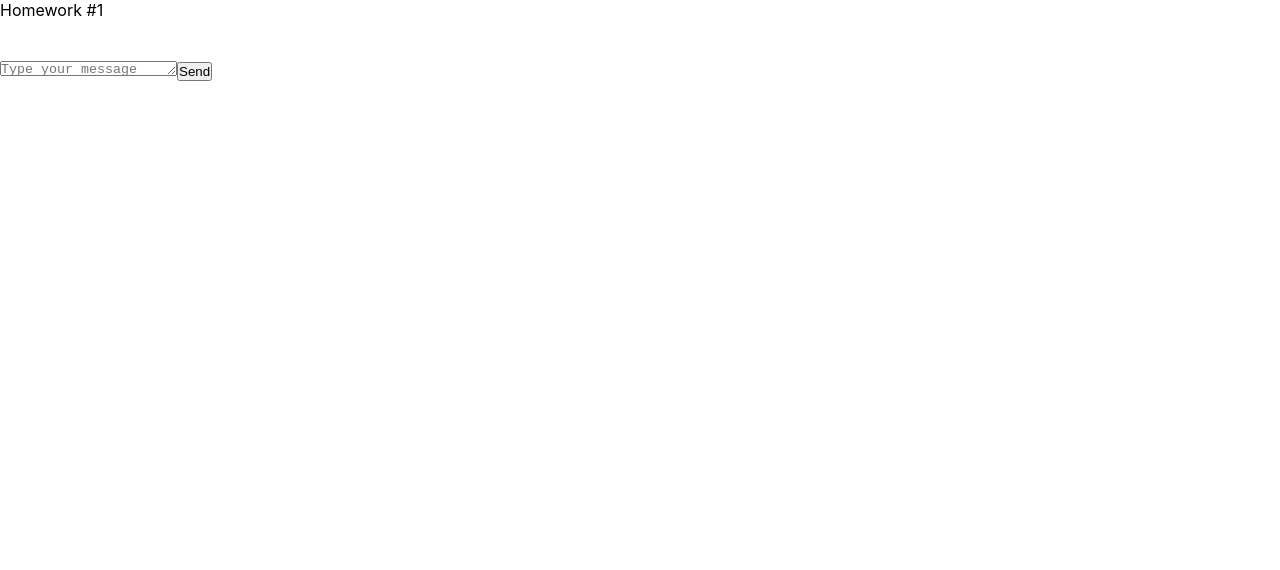
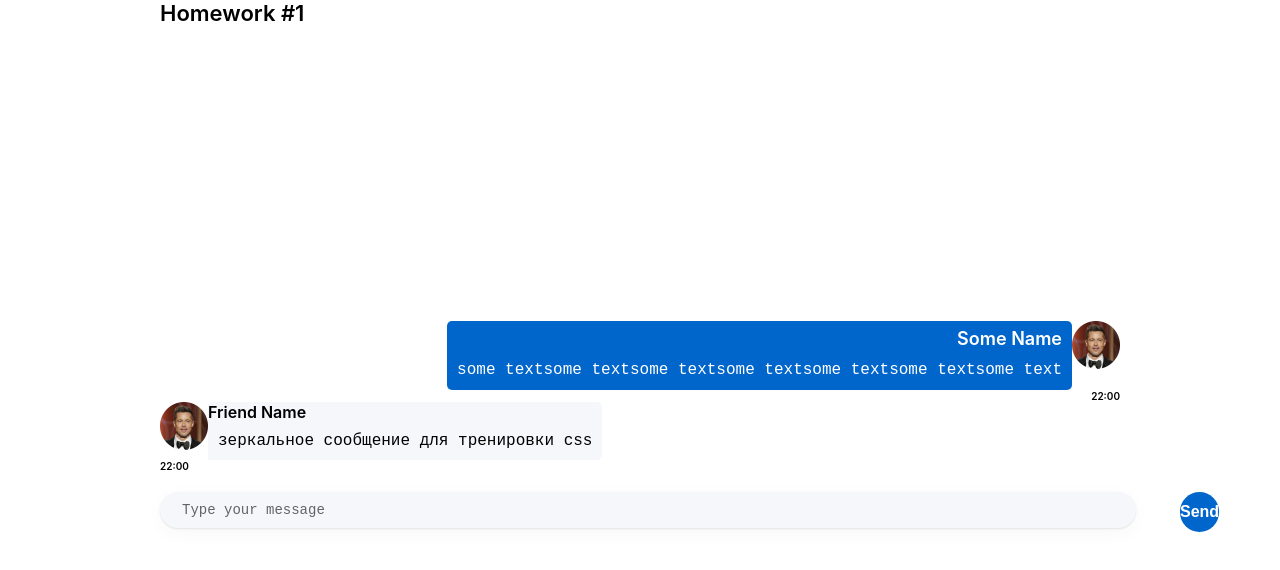
Before and after one commit to NikolosD/hw-2, a React (Create React App) app in the folder hws2-master/: page / in a window 1280 px wide. Shown: the top 570 px of the page. Built offline with nearby package versions, Linux system fonts and the light colour scheme.

Commit message:
first hw

```diff
--- a/hws2-master/package.json
+++ b/hws2-master/package.json
@@ -1,6 +1,6 @@
 {
   "name": "hws2",
-  "homepage": "http://IgnatZakalinsky.github.io/hws2",
+  "homepage": "http://nikolosd.github.io/hw-2",
   "version": "0.1.0",
   "private": true,
   "dependencies": {
--- a/hws2-master/src/s1-main/App.module.css
+++ b/hws2-master/src/s1-main/App.module.css
@@ -3,9 +3,14 @@
 }
 
 .hw {
-
+    display:flex;
+    height: 100vh;
+    flex-direction: column;
+    align-items: center;
+    justify-content: center;
 }
 
 .hwTitle {
-
+    font-size: 22px;
+    font-weight: 600;
 }
--- a/hws2-master/src/s2-homeworks/hw01/HW1.tsx
+++ b/hws2-master/src/s2-homeworks/hw01/HW1.tsx
@@ -14,7 +14,11 @@ import avatar from './avatar.png'
 * */
 
 // нужно создать правильный тип вместо any
-export type MessageType = any
+export type MessageType = {
+    id:number
+    user:{avatar:string,name:string}
+    message:{text:string,time:string}
+}
 
 // структуру объекта не менять
 export const message0: MessageType = {
@@ -42,17 +46,17 @@ export const friendMessage0: MessageType = {
 
 const HW1 = () => {
     return (
-        <div id={'hw1'}>
+        <div id={'hw1'} style={{width: '75%', margin: 'auto'}}>
             <div className={s2.hwTitle}>Homework #1</div>
             <div className={s2.hw}>
                 {/*проверка отображения (не менять)*/}
-                <div>
+                <div style={{width: '100%', marginBottom: '20px'}}>
                     <Message message={message0} />
                     <FriendMessage message={friendMessage0} />
                 </div>
 
                 {/*для автоматической проверки дз (не менять)*/}
-                <MessageSender M={Message} />
+                <MessageSender  M={Message} />
             </div>
         </div>
     )
--- a/hws2-master/src/s2-homeworks/hw01/friend-message/FriendMessage.module.css
+++ b/hws2-master/src/s2-homeworks/hw01/friend-message/FriendMessage.module.css
@@ -1,17 +1,19 @@
 .friendMessage {
-
+    display: flex;
+    flex-direction: column;
 }
 
 .friendImageAndText {
-
+    display: flex;
 }
 
 .friendImageAndText img {
-
+    width: 48px;
+    height: 48px;
 }
 
 .friendText {
-
+    font-size: 16px;
 }
 
 .friendText:after {
@@ -19,13 +21,20 @@
 }
 
 .friendName {
-
+    font-size: 16px;
+    font-weight: 600;
+    background-color: #F5F7FB;
+    border-radius: 5px 5px 0 0;
 }
 
 .friendMessageText {
-
+    font-size: 16px;
+    background-color: #F5F7FB;
+    border-radius: 0 0 5px 0;
+    padding: 10px
 }
 
 .friendTime {
-
+    font-size: 10px;
+    font-weight: 600;
 }
--- a/hws2-master/src/s2-homeworks/hw01/friend-message/FriendMessage.tsx
+++ b/hws2-master/src/s2-homeworks/hw01/friend-message/FriendMessage.tsx
@@ -1,8 +1,10 @@
 import React from 'react'
 import s from './FriendMessage.module.css'
+import {MessageType} from "../HW1";
+import {MessagePropsType} from "../message/Message";
 
 // создать тип вместо any и отобразить приходящие данные
-const FriendMessage = (props: any) => {
+const FriendMessage = (props: MessagePropsType) => {
     return (
         <div
             id={'hw1-friend-message-' + props.message.id}
@@ -11,26 +13,21 @@ const FriendMessage = (props: any) => {
             <div className={s.friendImageAndText}>
                 <img
                     id={'hw1-friend-avatar-' + props.message.id}
-                    // создаёт студент
-
-                    //
+                    src={props.message.user.avatar}
+                    alt={props.message.user.name}
                 />
                 <div className={s.friendText}>
                     <div
                         id={'hw1-friend-name-' + props.message.id}
                         className={s.friendName}
                     >
-                        {/*создаёт студент*/}
-
-                        {/**/}
+                        {props.message.user.name}
                     </div>
                     <pre
                         id={'hw1-friend-text-' + props.message.id}
                         className={s.friendMessageText}
                     >
-                        {/*создаёт студент*/}
-
-                        {/**/}
+                          {props.message.message.text}
                     </pre>
                 </div>
             </div>
@@ -38,9 +35,7 @@ const FriendMessage = (props: any) => {
                 id={'hw1-friend-time-' + props.message.id}
                 className={s.friendTime}
             >
-                {/*создаёт студент*/}
-
-                {/**/}
+                {props.message.message.time}
             </div>
         </div>
     )
--- a/hws2-master/src/s2-homeworks/hw01/message-sender/MessageSender.module.css
+++ b/hws2-master/src/s2-homeworks/hw01/message-sender/MessageSender.module.css
@@ -1,13 +1,42 @@
 .sendForm {
+display: flex;
 
 }
 
 .textarea {
+    border-radius: 20px;
+    background: #F5F7FB;
+    box-shadow: 0px 1px 2px 0px rgba(29, 33, 38, 0.10), 0px 5px 20px 0px rgba(29, 33, 38, 0.03);
+    width: 976px;
+    height: 40px;
+    flex-shrink: 0;
+    border:none;
+    padding: 10px;
+    resize: none;
+    overflow: hidden;
+}
 
+.textarea::placeholder {
+    color: rgba(0, 0, 0, 0.60);
+    font-size: 14px;
+    font-style: normal;
+    font-weight: 400;
+    line-height: normal;
+    padding-left: 12px;
 }
 
 .button {
-
+    width: 120px;
+    height: 40px;
+    border-radius: 20px;
+    background: #06C;
+    border:none;
+    color: #FFF;
+    font-size: 16px;
+    font-style: normal;
+    font-weight: 600;
+    line-height: normal;
+    margin-left: 44px;
 }
 
 .button:hover {
--- a/hws2-master/src/s2-homeworks/hw01/message-sender/MessageSender.tsx
+++ b/hws2-master/src/s2-homeworks/hw01/message-sender/MessageSender.tsx
@@ -45,7 +45,7 @@ const MessageSender = (props: any) => {
                 <M key={'message' + m.id} message={m} />
             ))}
 
-            <div id={'hw1-send-message-form'} className={s.sendForm}>
+            <div id={'hw1-send-message-form'} className={s.sendForm} style={{width: '100%'}}>
                 <textarea
                     id={'hw1-textarea'}
                     className={s.textarea}
--- a/hws2-master/src/s2-homeworks/hw01/message/Message.module.css
+++ b/hws2-master/src/s2-homeworks/hw01/message/Message.module.css
@@ -1,17 +1,25 @@
 .message {
-
+    display: flex;
+    align-items: flex-end;
+    flex-direction: column;
 }
 
 .imageAndText {
-
+    display: flex;
+    flex-direction: row-reverse;
 }
 
 .imageAndText img {
-
+    width: 48px;
+    height: 48px;
 }
 
 .text {
-
+    color: white;
+    font-size: 16px;
+    font-weight: 400;
+    line-height: 20px;
+    text-align: right;
 }
 
 .text:after {
@@ -19,13 +27,26 @@
 }
 
 .name {
-
+    padding: 7px 10px 0 0;
+    color: white;
+    font-size: 18px;
+    font-weight: 600;
+    line-height: 22px;
+    background-color: #0066cc;
+    border-radius: 5px 5px 0 0;
 }
 
+
 .messageText {
-
+    background-color: #0066cc;
+    border-radius: 0 0 5px 5px;
+    padding: 10px
 }
 
 .time {
-
+    color: #000;
+    font-size: 10px;
+    font-style: normal;
+    font-weight: 600;
+    line-height: normal;
 }
--- a/hws2-master/src/s2-homeworks/hw01/message/Message.tsx
+++ b/hws2-master/src/s2-homeworks/hw01/message/Message.tsx
@@ -1,8 +1,11 @@
 import React from 'react'
 import s from './Message.module.css'
+import {MessageType} from "../HW1";
 
 // нужно создать правильный тип вместо any
-export type MessagePropsType = any
+export type MessagePropsType = {
+    message: MessageType;
+}
 
 // нужно отобразить приходящие данные
 const Message = (props: MessagePropsType) => {
@@ -11,27 +14,20 @@ const Message = (props: MessagePropsType) => {
             <div className={s.imageAndText}>
                 <img
                     id={'hw1-avatar-' + props.message.id}
-                    // создаёт студент
-
-                    //
+                    alt={props.message.user.name}
+                    src={props.message.user.avatar}
                 />
                 <div className={s.text}>
                     <div id={'hw1-name-' + props.message.id} className={s.name}>
-                        {/*создаёт студент*/}
-
-                        {/**/}
+                        {props.message.user.name}
                     </div>
                     <pre id={'hw1-text-' + props.message.id} className={s.messageText}>
-                        {/*создаёт студент*/}
-
-                        {/**/}
+                       {props.message.message.text}
                     </pre>
                 </div>
             </div>
             <div id={'hw1-time-' + props.message.id} className={s.time}>
-                {/*создаёт студент*/}
-
-                {/**/}
+                {props.message.message.time}
             </div>
         </div>
     )
```
